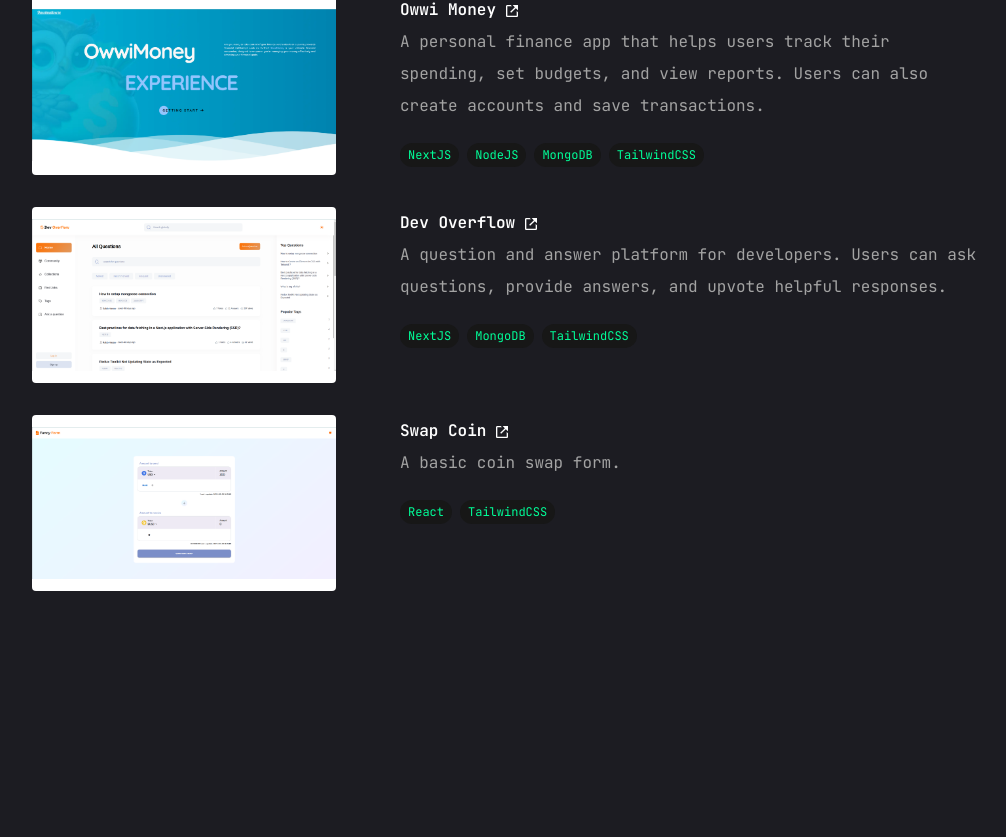
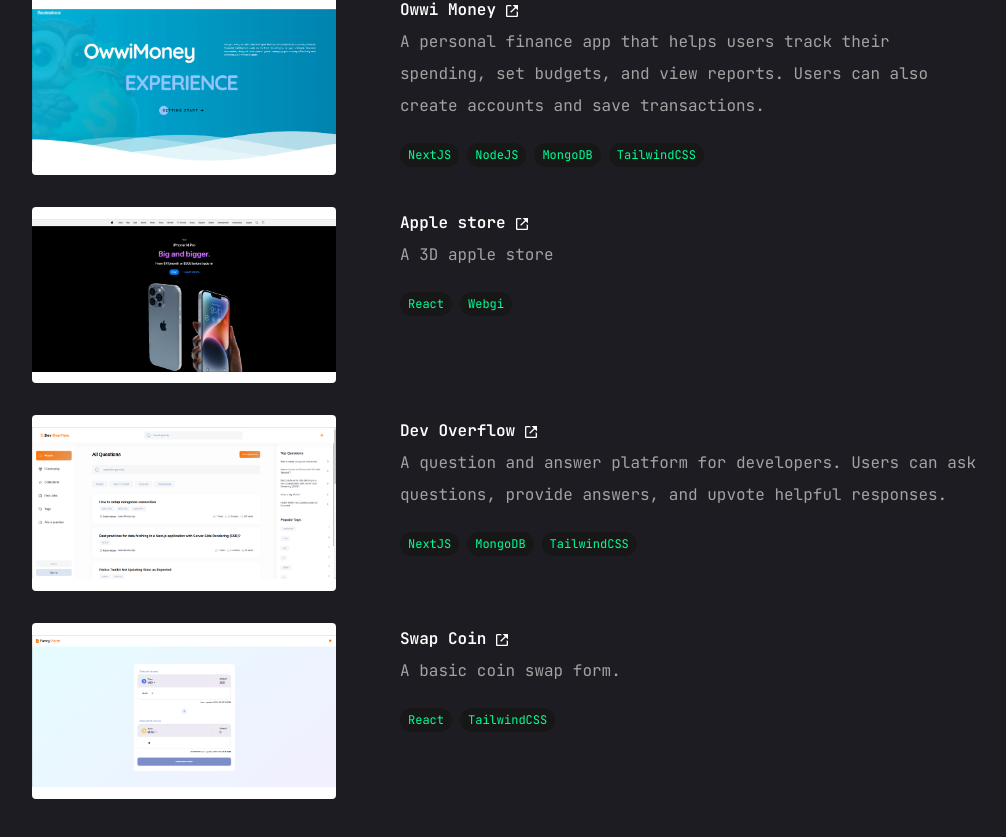
Before and after one commit to huynhduytins/portfolio, a Next.js app: page /projects in a window 1280 px wide. Shown: the part 975-1812 px from the top of the page, without its empty margins (136-1142 px from the left). Before the commit the page ends 1630 px from the top, so only its background shows below. Built offline with nearby package versions, Linux system fonts and the light colour scheme.

Commit message:
chore: add new project and change meatadata base

```diff
--- a/app/layout.tsx
+++ b/app/layout.tsx
@@ -12,11 +12,11 @@
 export const metadata: Metadata = {
   title: "Duy Tin dev",
   description: "Duy Tin's personal website",
+  metadataBase: new URL("https://www.duytin.works/"),
   openGraph: {
     title: "Duy Tin Dev",
     description:
       "Explore Duy Tin's personal website with projects, blogs, and insights.",
-    url: "https://www.duytin.works/",
     siteName: "Duy Tin Dev",
     images: [
       {
--- a/constants/index.ts
+++ b/constants/index.ts
@@ -98,6 +98,13 @@
     link: "https://owwimoney.vercel.app/",
   },
   {
+    title: "Apple store",
+    image: "/projects/apple-store.png",
+    description: "A 3D apple store",
+    technologies: ["React", "Webgi"],
+    link:"https://store-pink-theta.vercel.app/"
+  },
+  {
     title: "Dev Overflow",
     image: "/projects/stack-overflow.png",
     description:
--- a/tailwind.config.ts
+++ b/tailwind.config.ts
@@ -18,6 +18,7 @@
       },
       fontFamily: {
         primary: "var(--font-jetbrainsMono)",
+        emoji:  ['Noto Color Emoji', 'Segoe UI Emoji', 'sans-serif'],
       },
       backgroundImage: {
         "gradient-radial": "radial-gradient(var(--tw-gradient-stops))",
```
Also changed, not shown: public/projects/apple-store.png (added).
